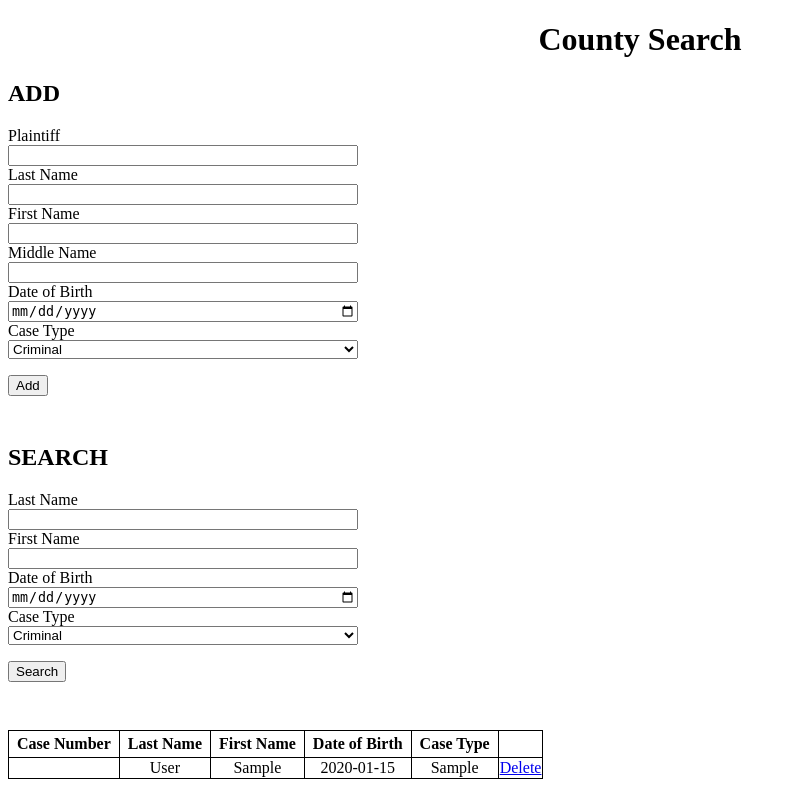
After one commit to adrian-sierra/County-Search, a Flask app: template templates/index.html in a window 1280 px wide. The commit adds this page. Shown: the whole page, without its empty margins (0-796 px from the left). Run offline with Flask 3, Linux system fonts and the light colour scheme; the template is opened without the code that fills it: values that come from a table or form of the project are taken from there, others are empty; tables that the repository leaves empty hold one stand-in row (values such as "Sample post").

Commit message:
set up flask + sqlalchemy db

```diff
--- /dev/null
+++ b/app.py
@@ -0,0 +1,73 @@
+from flask import Flask, render_template, request, redirect
+from flask_sqlalchemy import SQLAlchemy
+
+app = Flask(__name__)
+app.config['SQLALCHEMY_DATABASE_URI'] = 'sqlite:///app.db'
+# app.config['SQLALCHEMY_TRACK_MODIFICATIONS'] = False
+db = SQLAlchemy(app)
+
+class CountySearch(db.Model):
+    id = db.Column(db.Integer, primary_key=True)
+    plaintiff = db.Column(db.String(30))
+    last_name = db.Column(db.String(15), nullable=False)
+    first_name = db.Column(db.String(15), nullable=False)
+    middle_name = db.Column(db.String(15))
+    date_of_birth = db.Column(db.String(8), nullable=False)
+    case_type = db.Column(db.String(10), nullable=False)
+
+    def __repr__(self):
+        return '<County Search %r>' % self.id
+
+
+@app.route('/', methods=['POST', 'GET'])
+def index():
+    if request.method == 'POST':
+        case_plaintiff = request.form['plaintiff']
+        case_lastName = request.form['last-name']
+        case_firstName = request.form['first-name']
+        case_middleName = request.form['middle-name']
+        case_dateOfBirth = request.form['dob']
+        case_caseType = request.form['case-type']
+
+        new_case = CountySearch(plaintiff=case_plaintiff,
+                                last_name=case_lastName,
+                                first_name=case_firstName,
+                                middle_name=case_middleName,
+                                date_of_birth=case_dateOfBirth,
+                                case_type=case_caseType)
+
+        try:
+            db.session.add(new_case)
+            db.session.commit()
+            return redirect('/')
+        except:
+            return "error"
+
+    else:
+        cases = CountySearch.query.order_by(CountySearch.last_name).all()
+        return render_template('index.html', cases=cases)
+
+@app.route('/delete/<int:id>')
+def delete(id):
+    case_to_delete = CountySearch.query.get_or_404(id)
+
+    try:
+        db.session.delete(case_to_delete)
+        db.session.commit()
+        return redirect('/')
+    except:
+        return "error"
+
+# @app.route('/add')
+# def add():
+#     return render_template("add.html")
+
+@app.route('/results')
+def results():
+    return render_template("results.html")
+
+with app.app_context():
+    db.create_all()
+
+if __name__ == '__main__':
+    app.run(debug=True)
--- /dev/null
+++ b/templates/index.html
@@ -0,0 +1,94 @@
+<!DOCTYPE html>
+<html lang="en">
+  <head>
+    <meta charset="UTF-8" />
+    <meta name="viewport" content="width=device-width, initial-scale=1.0" />
+    <title>Sierra County - Disclaimer</title>
+  </head>
+  <body>
+    <h1 style="text-align: center">County Search</h1>
+    <h2>ADD</h2>
+    <form action="/" method="POST">
+      <div style="display: grid; width: min(50%, 350px); margin-bottom: 1rem">
+        <label for="plaintiff">Plaintiff</label>
+        <input type="text" name="plaintiff" id="plaintiff" />
+
+        <label for="last-name">Last Name</label>
+        <input type="text" name="last-name" id="last-name" required />
+
+        <label for="first-name">First Name</label>
+        <input type="text" name="first-name" id="first-name" required />
+
+        <label for="middle-name">Middle Name</label>
+        <input type="text" name="middle-name" id="middle-name" />
+
+        <label for="dob">Date of Birth</label>
+        <input type="date" name="dob" id="dob" required />
+
+        <label for="case-type">Case Type</label>
+        <select name="case-type" id="case-type" required>
+          <option value="criminal">Criminal</option>
+          <option value="civil">Civil</option>
+        </select>
+      </div>
+
+      <button type="submit">Add</button>
+    </form>
+    <h2 style="margin-top: 3rem">SEARCH</h2>
+    <form action="/" method="GET">
+      <div style="display: grid; width: min(50%, 350px); margin-bottom: 1rem">
+        <label for="last-name">Last Name</label>
+        <input type="text" name="last-name" id="last-name" required />
+
+        <label for="first-name">First Name</label>
+        <input type="text" name="first-name" id="first-name" required />
+
+        <label for="dob">Date of Birth</label>
+        <input type="date" name="dob" id="dob" />
+
+        <label for="case-type">Case Type</label>
+        <select name="case-type" required>
+          <option value="criminal">Criminal</option>
+          <option value="civil">Civil</option>
+        </select>
+      </div>
+      <button type="submit">Search</button>
+    </form>
+    <div class="results" style="margin-top: 3rem">
+      <table>
+        <tr>
+          <th>Case Number</th>
+          <th>Last Name</th>
+          <th>First Name</th>
+          <th>Date of Birth</th>
+          <th>Case Type</th>
+          <!-- <th>Actions</th> -->
+        </tr>
+        {% for case in cases %}
+        <tr>
+          <td></td>
+          <td>{{ case.last_name }}</td>
+          <td>{{ case.first_name }}</td>
+          <td>{{ case.date_of_birth }}</td>
+          <td>{{ case.case_type }}</td>
+          <td><a href="/delete/{{case.id}}">Delete</a></td>
+        </tr>
+        {% endfor %}
+      </table>
+      <style>
+        table,
+        th,
+        td {
+          border: 1px solid black;
+          border-collapse: collapse;
+        }
+        th {
+          padding: 0.25rem 0.5rem;
+        }
+        td {
+          text-align: center;
+        }
+      </style>
+    </div>
+  </body>
+</html>
--- a/src/index.html
+++ b/templates/results.html
@@ -5,5 +5,7 @@
     <meta name="viewport" content="width=device-width, initial-scale=1.0" />
     <title>Sierra County - Disclaimer</title>
   </head>
-  <body></body>
+  <body>
+    <h1 style="text-align: center">Results</h1>
+  </body>
 </html>
```
Also changed, not shown: templates/add.html (added, +38 -0 lines).
